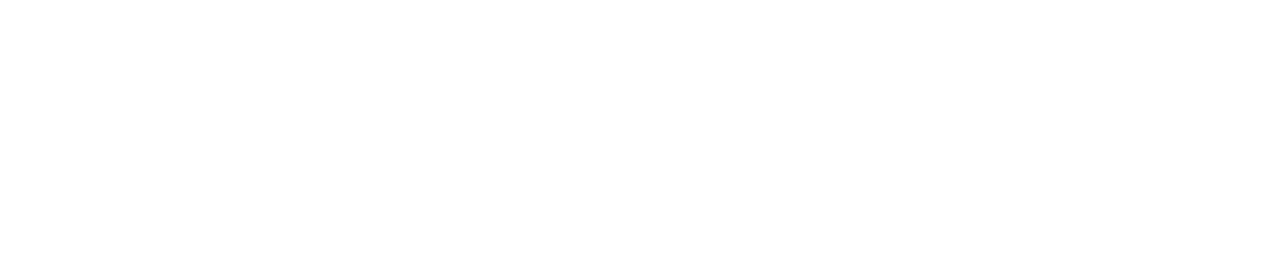
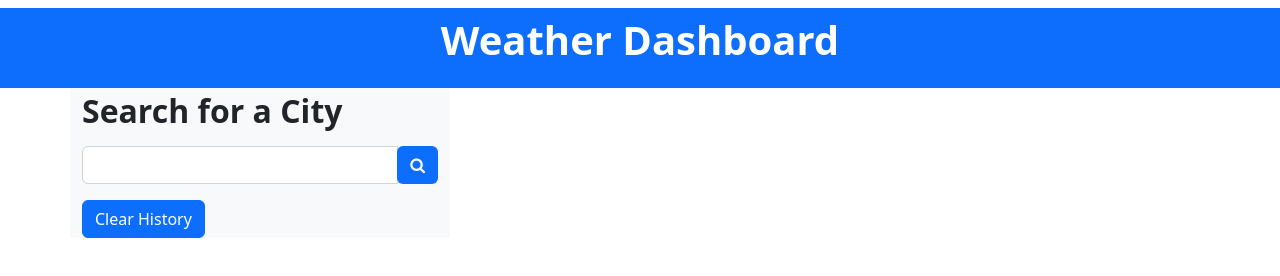
Before and after one commit to tmunkhb/WeatherApp.Api, a plain HTML site: page index.html in a window 1280 px wide. Drawn offline with nearby package versions, Linux system fonts and the light colour scheme.

Commit message:
links, jumbotron/search city

```diff
--- a/assets/css/style.css
+++ b/assets/css/style.css
@@ -0,0 +1,5 @@
+*{
+    box-sizing: border-box;
+    margin: 0;
+    pad: 0;
+}
--- a/index.html
+++ b/index.html
@@ -4,9 +4,56 @@
     <meta charset="UTF-8">
     <meta http-equiv="X-UA-Compatible" content="IE=edge">
     <meta name="viewport" content="width=device-width, initial-scale=1.0">
+    <link rel="stylesheet" href="https://cdn.jsdelivr.net/npm/bootstrap@5.2.1/dist/css/bootstrap.min.css">
+    <link rel="stylesheet" href="https://maxcdn.bootstrapcdn.com/font-awesome/4.5.0/css/font-awesome.min.css">
+    <link rel="stylesheet" href="./assets/css/style.css">
     <title>Document</title>
 </head>
+
 <body>
+<!------Jumbotron App Title-------->
+    <div class="jumbotron container-fluid mt-2 text-center p-2 bg-primary text-white">
+        <h1><p class="fw-bold">Weather Dashboard</p></h1>
+    </div>
 
+    <div class="container">
+        <!----Search City----->
+        <div class="row">
+            <div class="col-sm-4 bg-light">
+                <!--Form Input for Search City-->
+                <h2 class="pt-1"><p class="fw-bold">Search for a City</p></h2>
+                <div class="input-group mb-3">
+                    <input type="text" class="form-control" id="search-city" aria-label="City Search" aria-describedby="search-button">
+                    <div class="input-group-append">
+                        <button class="btn bg-primary text-light" id="search-button"><i class="fa fa-search"></i></button>
+                    </div>
+                </div>
+                <!--History for searched city-->
+                <button class="btn btn-primary" type="button" id="clear-history">Clear History</button>
+                <ul class="list-group"></ul>
+            </div>
+        </div>
+    </div>
+
+
+
+
+
+
+
+
+
+
+
+
+
+
+
+
+
+
+    <script src="https://code.jquery.com/jquery.js"></script>
+    <script src="https://cdn.jsdelivr.net/npm/bootstrap@5.2.1/dist/js/bootstrap.bundle.min.js"></script>
+    <script src="./assets/js/script.js"></script>
 </body>
 </html>
```
